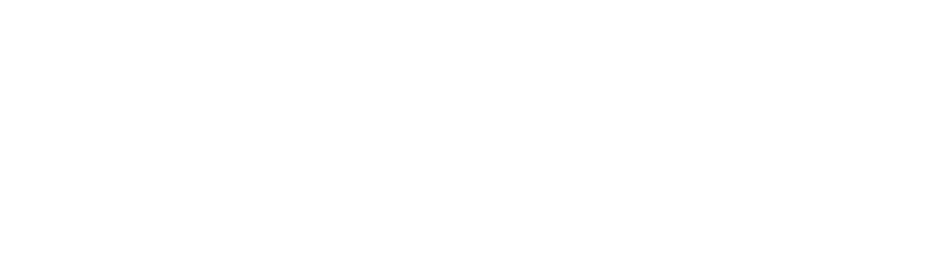
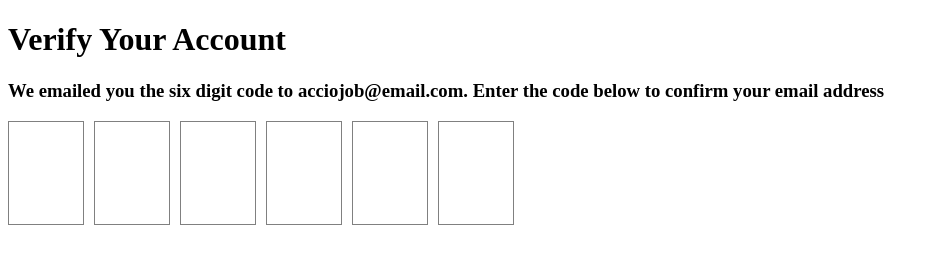
Before and after one commit to acciojob/OTP-medhavimangal08, a website: page main.html in a window 1280 px wide. Shown: the whole page, without its empty margins (0-939 px from the left). Drawn offline with Linux system fonts and the light colour scheme.

Commit message:
created a submission

```diff
--- a/main.html
+++ b/main.html
@@ -5,12 +5,9 @@
 <head>
 	<link rel="stylesheet" href="styles.css">
 </head>
-
 <body>
-	<!-- the entire body must be written by student -->
-    <script type="text/javascript" src="./script.js">
-</script>
-
+	<h1 id="verification_heading">Verify Your Account</h1>
+	<h3 id="verification_subtext">We emailed you the six digit code to acciojob@email.com. Enter the code below to confirm your email address</h3>
+	<form id="code-container">
+	<script type="text/javascript" src="./script.js"></script>
 </body>
-
-</html>
--- a/script.js
+++ b/script.js
@@ -1 +1,27 @@
-//your JS code here. If required.
+let container = document.querySelector("#code-container");
+for(let i = 0; i < 6; i++){
+	let field = document.createElement("input");
+	field.className = "code";
+	field.type = "number";
+	field.name = "otp";
+	container.appendChild(field);
+}
+
+let inputfields = document.querySelectorAll(".code");
+for(let i = 0; i < inputfields.length; i++){
+	inputfields[i].addEventListener('input', function(event) {
+		// Check if the input field contains a number
+		if (inputfields[i].value !== "" && i+1 < inputfields.length) {
+			// Focus on the next input field
+			inputfields[i+1].focus();
+		}
+	});
+
+	inputfields[i].addEventListener('input', function(event) {
+		// Check if the backspace key was pressed and the input field is empty
+		if (inputfields[i].value === "" && i-1 >= 0) {
+			// Focus on the previous input field
+			inputfields[i-1].focus();
+		}
+	});
+}
--- a/styles.css
+++ b/styles.css
@@ -1 +1,12 @@
 /*  your css code here. If applicable */
+
+#code-container{
+	display:flex;
+	gap:10px;
+}
+.code{
+	border:1px solid grey;
+	width:70px;
+	height:100px;
+	font-size:50px;
+}
```
